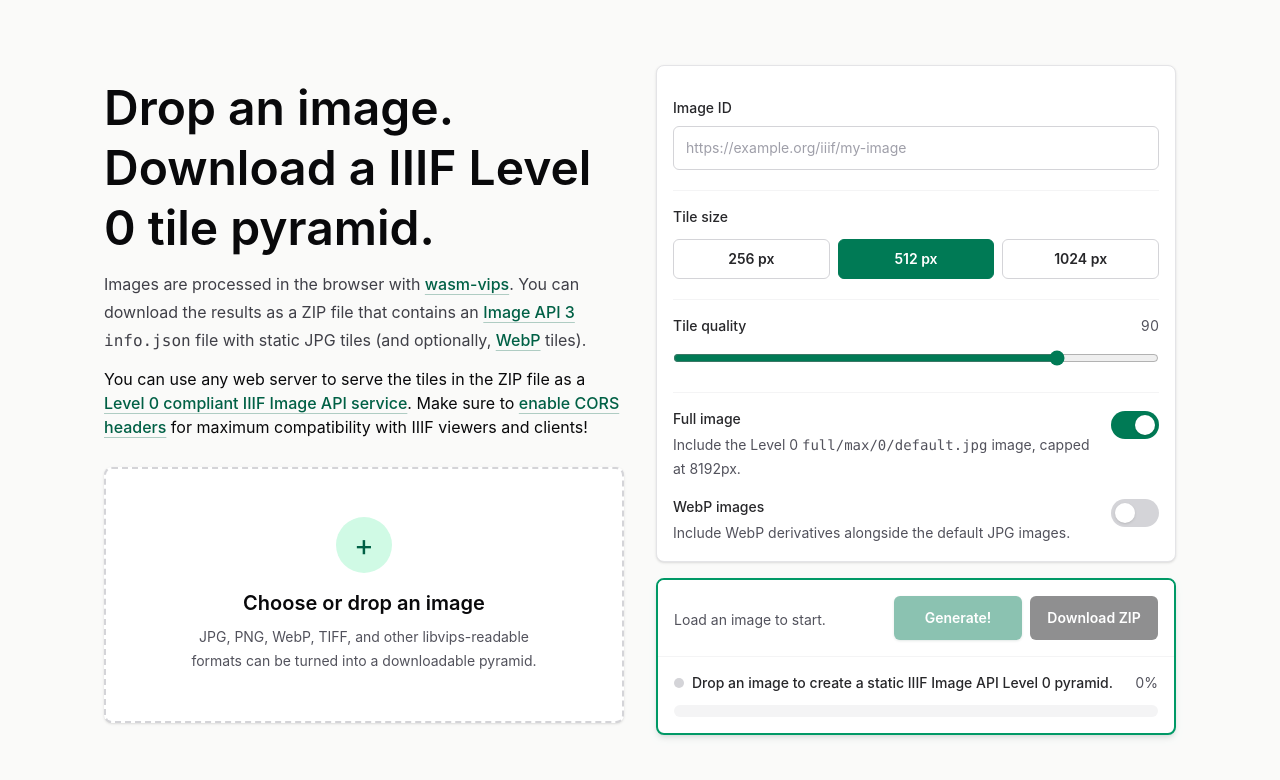
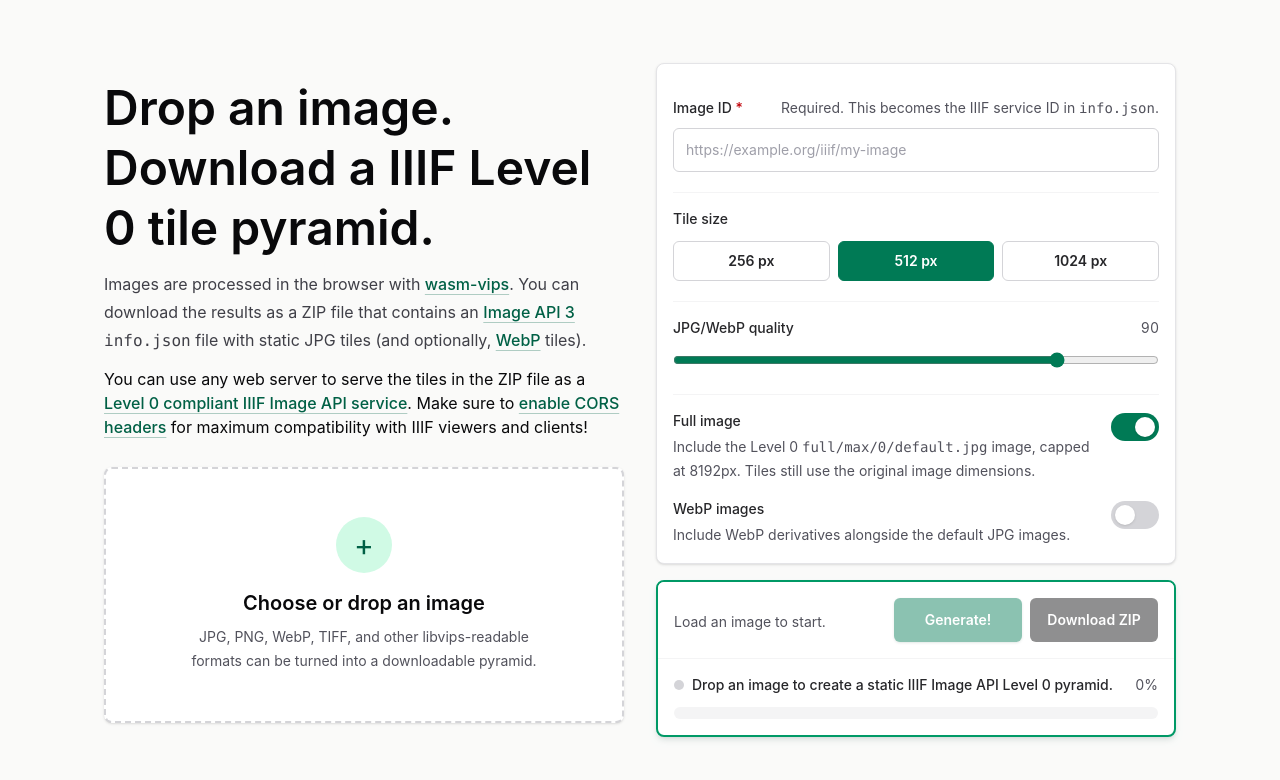
Before and after one commit to allmaps/iiif-tiler, a SvelteKit app: page / in a window 1280 px wide. Shown: the top 780 px of the page. Built offline with nearby package versions, Linux system fonts and the light colour scheme.

Commit message:
more ui improvements

```diff
--- a/src/routes/+page.svelte
+++ b/src/routes/+page.svelte
@@ -648,12 +648,17 @@
       <div class="rounded-lg border border-zinc-200 bg-white p-4 shadow-sm">
         <div class="space-y-5 pt-4">
           <div>
-            <label
-              class="mb-2 block text-sm font-medium text-zinc-800"
-              for="image-id"
+            <div
+              class="mb-2 flex flex-wrap items-baseline justify-between gap-2"
             >
-              Image ID
-            </label>
+              <label class="text-sm font-medium text-zinc-800" for="image-id">
+                Image ID <span class="text-red-700">*</span>
+              </label>
+              <p class="text-sm leading-6 text-zinc-600">
+                Required. This becomes the IIIF service ID in
+                <code>info.json</code>.
+              </p>
+            </div>
             <input
               id="image-id"
               class="min-h-11 w-full rounded-md border border-zinc-300 px-3 text-sm transition outline-none placeholder:text-zinc-400 focus:border-emerald-700 focus:ring-2 focus:ring-emerald-700/20 disabled:bg-zinc-100"
@@ -699,7 +704,7 @@
           <div class="border-t border-zinc-100 pt-4">
             <div class="mb-3 flex items-center justify-between gap-4">
               <label class="text-sm font-medium text-zinc-800" for="quality"
-                >Tile quality</label
+                >JPG/WebP quality</label
               >
               <span class="text-sm text-zinc-600 tabular-nums">{quality}</span>
             </div>
@@ -721,7 +726,8 @@
                 <p class="text-sm font-medium text-zinc-800">Full image</p>
                 <p class="mt-1 text-sm leading-6 text-zinc-600">
                   Include the Level 0 <code>full/max/0/default.jpg</code>
-                  image, capped at {maxFullImageDimension}px.
+                  image, capped at {maxFullImageDimension}px. Tiles still use
+                  the original image dimensions.
                 </p>
               </div>
               <label
```
